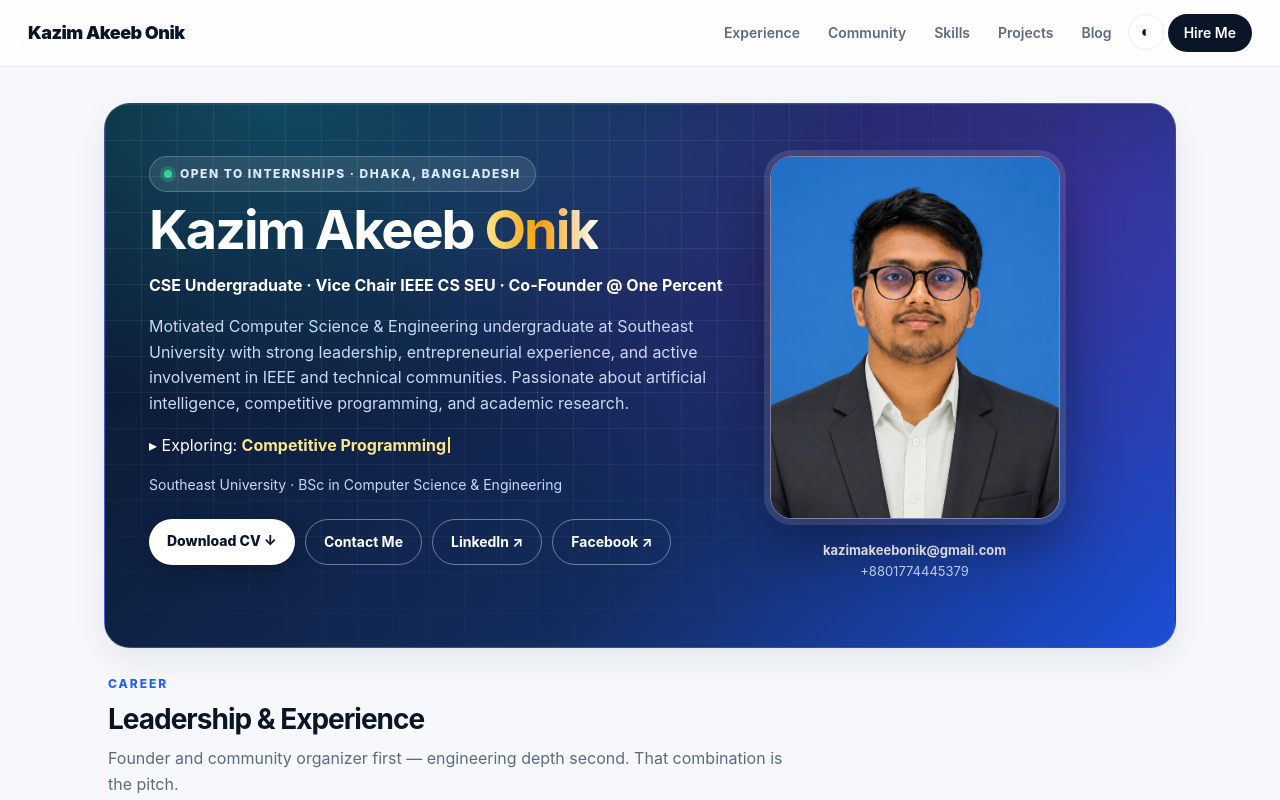
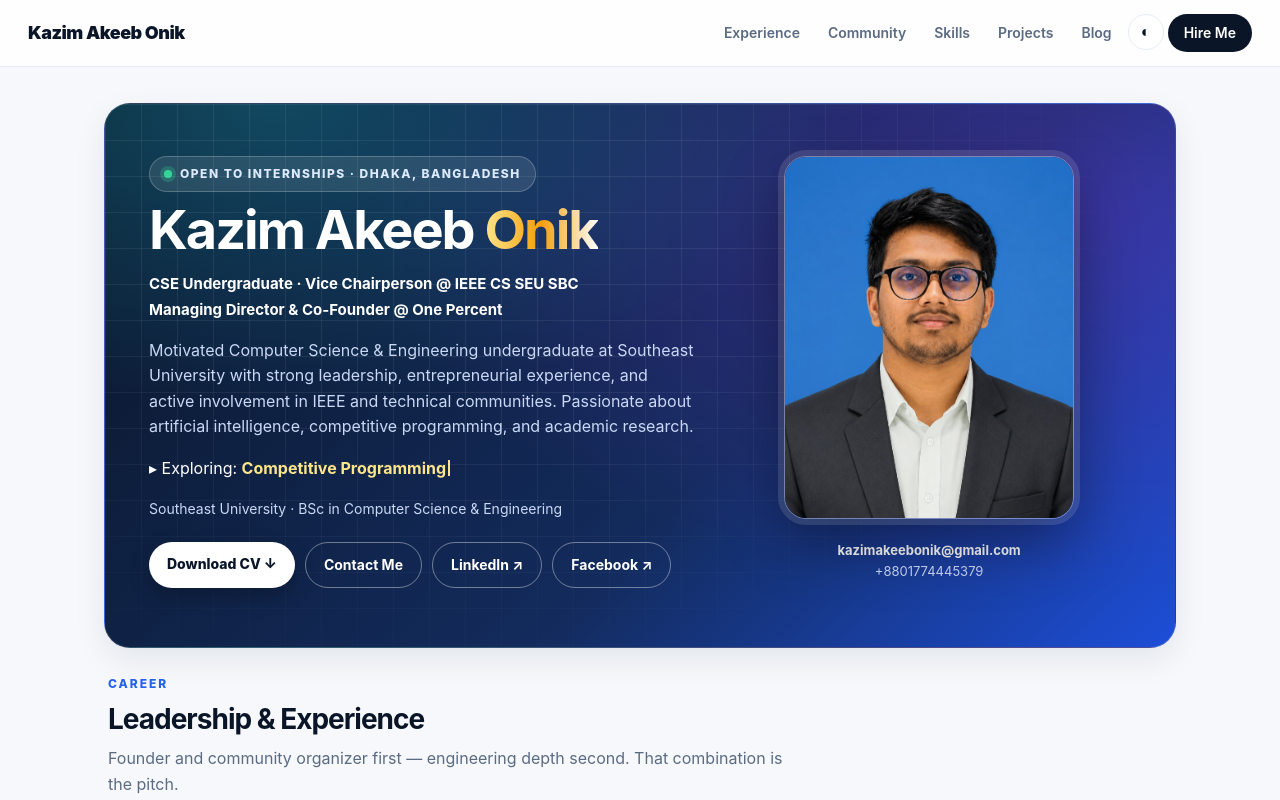
Before and after one commit to CforCGlow/portfolio, a Next.js app: page / in a window 1280 px wide. Shown: the top 800 px of the page. Built offline with nearby package versions, Linux system fonts and the light colour scheme.

Commit message:
Two-line hero roles: CSE+IEEECS line 1, One Percent line 2

```diff
--- a/app/globals.css
+++ b/app/globals.css
@@ -56,7 +56,7 @@ a{color:inherit;text-decoration:none}
 .hero p.lead{color:#c9d8f5;max-width:600px;font-size:16px}
 .hero .cta{margin-top:22px;display:flex;gap:10px;flex-wrap:nowrap;position:relative;z-index:1}
 .hero .btn-primary,.hero .btn-ghost{padding:11px 18px;font-size:14px;white-space:nowrap}
-.role-line{font-size:15px;white-space:nowrap}
+.role-lines{display:flex;flex-direction:column;gap:2px;font-size:15px;color:#dbeafe;max-width:640px}
 .typing-line{font-size:15px;color:var(--gold)}
 .typing{color:#fde68a;font-weight:700}
 .caret{display:inline-block;width:2px;height:1em;background:#fde68a;margin-left:2px;vertical-align:-2px;animation:blink 1s steps(1) infinite}
@@ -112,4 +112,4 @@ button.primary:hover{filter:brightness(1.05)}
 .social-row{display:flex;gap:10px;flex-wrap:wrap;margin-top:12px}
 .social-row a{background:#eef2ff;border:1px solid #dbe4ff;padding:8px 14px;border-radius:999px;font-weight:700;font-size:13px}
 .social-row a:hover{background:var(--ink);color:#fff}
-@media(max-width:860px){.hero{grid-template-columns:1fr;padding:36px 24px}.hero .cta{flex-wrap:wrap}.role-line{white-space:normal}.grid2,.grid3{grid-template-columns:1fr}.nav{padding:12px 16px}.float-badge.b1{left:6px}.float-badge.b2{right:6px}}
+@media(max-width:860px){.hero{grid-template-columns:1fr;padding:36px 24px}.hero .cta{flex-wrap:wrap}.role-lines{font-size:14px}.grid2,.grid3{grid-template-columns:1fr}.nav{padding:12px 16px}.float-badge.b1{left:6px}.float-badge.b2{right:6px}}
--- a/app/page.js
+++ b/app/page.js
@@ -9,7 +9,10 @@ export default function Home() {
         <div>
           <span className="eyebrow"><span className="dot" /> Open to internships · Dhaka, Bangladesh</span>
           <h1>Kazim Akeeb <span className="grad">Onik</span></h1>
-          <p className="lead role-line"><strong style={{ color: "#fff" }}>{profile.title}</strong></p>
+          <p className="role-lines">
+            <strong style={{ color: "#fff" }}>CSE Undergraduate · Vice Chairperson @ IEEE CS SEU SBC</strong>
+            <strong style={{ color: "#fff" }}>Managing Director & Co-Founder @ One Percent</strong>
+          </p>
           <p className="lead">{profile.bio}</p>
           <p className="lead typing-line"><span style={{ color: "#fff" }}>▸ Exploring:</span> <TypingRoles /></p>
           <p className="lead" style={{ fontSize: 14 }}>{profile.university} · {profile.degree}</p>
```
Also changed, not shown: lib/data.js.
